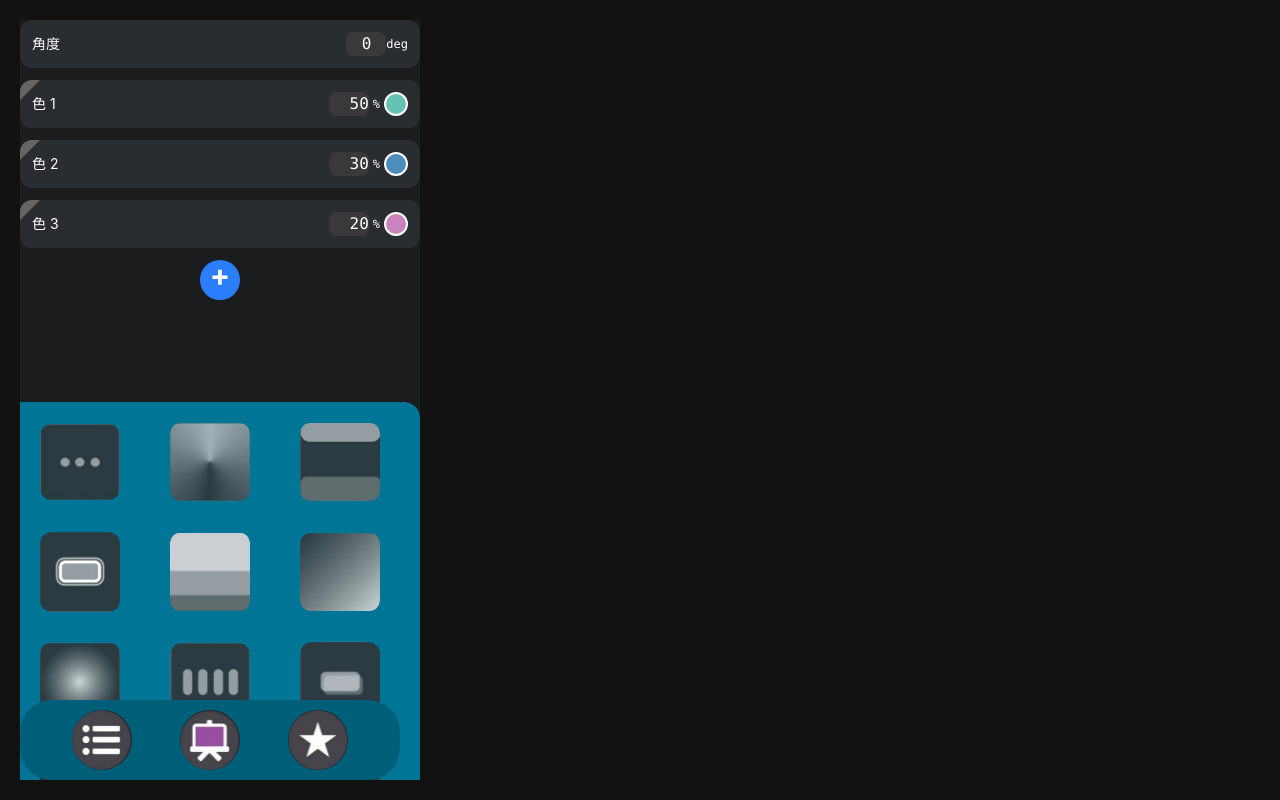
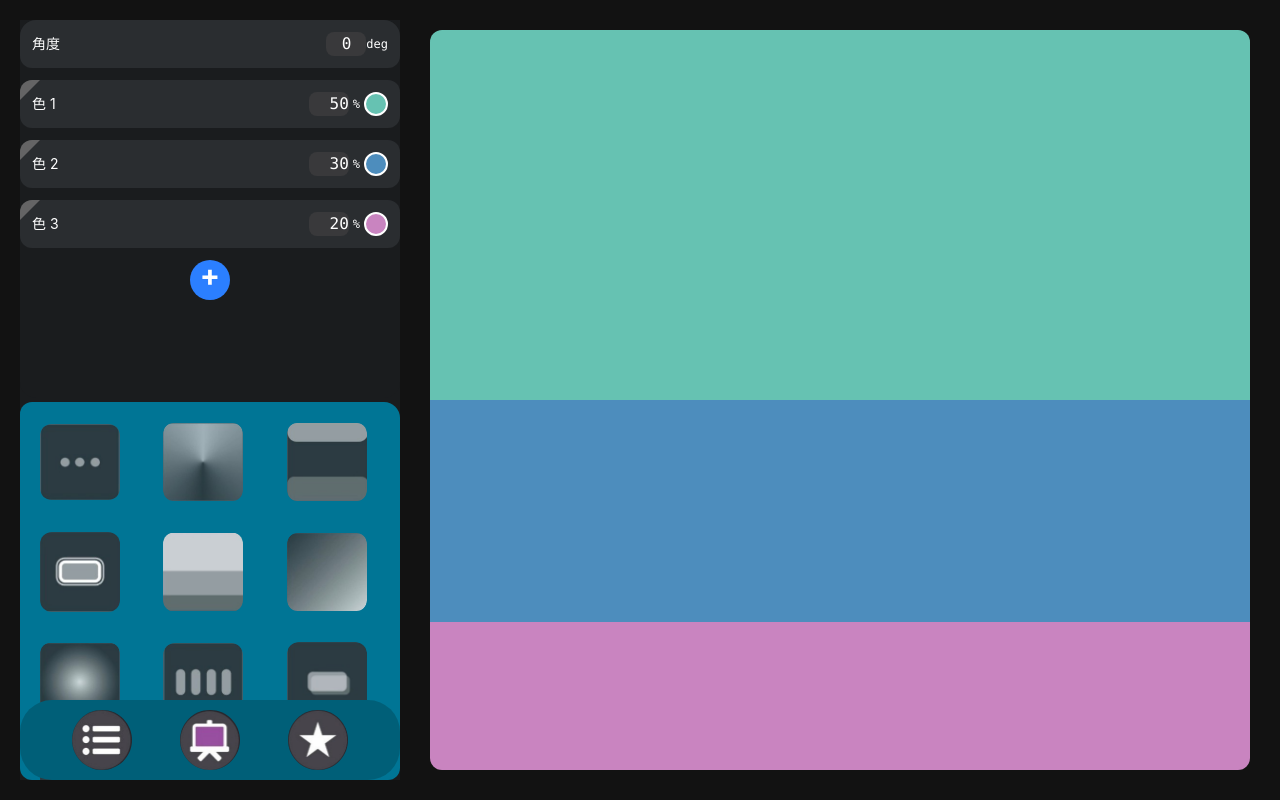
Before and after one commit to re-fuku/color-conmbination-app, a React (Vite) app: page / in a window 1280 px wide. Built offline with nearby package versions, Linux system fonts and the light colour scheme.

Commit message:
LinearBaseの画面実装

```diff
--- a/src/App.tsx
+++ b/src/App.tsx
@@ -1,5 +1,5 @@
 import { useState } from 'react'
-// import PreviewCanvas from './components/PreviewCanvas'
+import PreviewCanvas from './components/previews/PreviewCanvas'
 import SidePanel from './components/sidepanels/SidePanel'
 
 export type ColorStop = {
@@ -39,7 +39,11 @@ function App() {
         setSelectedLayout={setSelectedLayout}
         layoutIcons={layoutIcons}
       />
-      {/* <PreviewCanvas/> */}
+      <PreviewCanvas
+        selectedLayout={selectedLayout}
+        colors={colors}
+        angle={angle}
+      />
     </div>
   )
 }
--- a/src/components/PreviewCanvas.tsx
+++ /dev/null
@@ -1,6 +0,0 @@
-// import type { ColorStop } from '../App'
-
-export default function PreviewCanvas() {
-
-
-}
--- /dev/null
+++ b/src/components/previews/LinearBase.tsx
@@ -0,0 +1,40 @@
+import type { ColorStop } from "../../App";
+
+type Props = {
+    colors: ColorStop[]
+    angle: number
+}
+
+
+export default function LinearBase({colors, angle}: Props) {
+
+    return (
+        <>
+            <svg
+                viewBox="0 0 100 100"
+                preserveAspectRatio="none"
+                className="h-full w-full rounded-xl overflow-hidden"
+            >
+                <g style={{ transform: `rotate(${angle}deg)`, transformOrigin: 'center'}}>
+
+                    {colors.map((item, index) => {
+                        // 前回の色の高さを計算
+                        const y = colors.slice(0, index).reduce((sum, c) => sum + c.ratio, 0)
+                        const height = item.ratio
+
+                        return (
+                            <rect
+                                key={index}
+                                x="0"
+                                y={y}
+                                width="100"
+                                height={height + 0.1}
+                                fill={item.color}
+                            />
+                        )
+                    })}
+                </g>
+            </svg>
+        </>
+    )
+}
--- /dev/null
+++ b/src/components/previews/PreviewCanvas.tsx
@@ -0,0 +1,32 @@
+import type { ColorStop } from '../../App'
+import LinearBase from './LinearBase'
+
+type Props = {
+    selectedLayout: string
+    colors: ColorStop[]
+    angle: number
+}
+
+export default function PreviewCanvas({ selectedLayout, colors, angle }: Props) {
+
+    const renderPreview = () => {
+
+        switch (true) {
+            case selectedLayout.includes('linear-base'):
+                return (
+                    <LinearBase
+                        colors={colors}
+                        angle={angle}
+                    />
+                )
+            default:
+                break
+        }
+    }
+
+    return (
+        <div className="w-full pl-7.5 p-2.5">
+            {renderPreview()}
+        </div>
+    )
+}
--- a/src/components/sidepanels/SidePanel.tsx
+++ b/src/components/sidepanels/SidePanel.tsx
@@ -21,7 +21,7 @@ export default function SidePanel({ angle, setAngle, colors, setColors,selectedL
     return (
         <div className="w-100 h-full bg-panel-bg-color flex flex-col gap-3 border-none">
             <Group orientation="vertical" className="h-full">
-                <Panel className="relative scrollbar-hide" defaultSize={50} minSize={20} collapsible={true}>
+                <Panel className="relative scrollbar-hide rounded-2xl bg-panel-bg-color" defaultSize={50} minSize={20} collapsible={true}>
                     <SettingPanel
                         angle={angle}
                         setAngle={setAngle}
@@ -31,7 +31,7 @@ export default function SidePanel({ angle, setAngle, colors, setColors,selectedL
                     />
                 </Panel>
                 <Separator className="h-1 hover:bg-blue-500 transition-colors" />
-                <Panel className="scrollbar-hide" defaultSize={50} minSize={20} collapsible={true}>
+                <Panel className="scrollbar-hide rounded-xl bg-layout-bg-color" defaultSize={50} minSize={20} collapsible={true}>
                     <LayoutPanel
                         selectedLayout={selectedLayout}
                         setSelectedLayout={setSelectedLayout}
--- a/src/components/sidepanels/listitems/AddItemButton.tsx
+++ b/src/components/sidepanels/listitems/AddItemButton.tsx
@@ -19,7 +19,7 @@ export default function AddItemButton({colors, setColors}: Props) {
         const newColor: ColorStop = {
             id: newId,
             color: "#ffffff",
-            ratio: 0
+            ratio: 10
         }
 
         setColors([...colors, newColor])
--- a/src/components/sidepanels/listitems/ColorPersent.tsx
+++ b/src/components/sidepanels/listitems/ColorPersent.tsx
@@ -47,7 +47,7 @@ export default function ColorPersent({colors, setColors, styles, activeSlideInde
                         />
 
                         <div
-                            className={`${styles.card} ${activeSlideIndex === i ? "-translate-x-10" : "-translate-x-0"}`}
+                            className={`${styles.card} ${activeSlideIndex === i ? "-translate-x-10" : ""}`}
                             onContextMenu={(e) => {
                                 e.preventDefault()
                                 slideItem(i)
--- a/src/components/sidepanels/listitems/InputAngle.tsx
+++ b/src/components/sidepanels/listitems/InputAngle.tsx
@@ -9,12 +9,14 @@ type Props = {
 
 // 単一数値設定
 export default function InputAngle({angle, setAngle, styles}: Props) {
+
     return (
         <div className={styles.card}>
             <span className={styles.label}>角度</span>
             <div className="flex items-center">
                 <input
                     type="number"
+                    inputMode="numeric"
                     value={angle}
                     onChange={(e) => setAngle(Number(e.target.value))}
                     className={styles.input}
--- a/src/index.css
+++ b/src/index.css
@@ -8,6 +8,7 @@
   --color-input-bg-color: #39393B;
   --color-clip-color: #646465;
   --color-delete-color: #A84B66;
+  --color-layout-bg-color: ##007595;
 
   /* テキスト関連 */
   --color-text-color: white;
```
